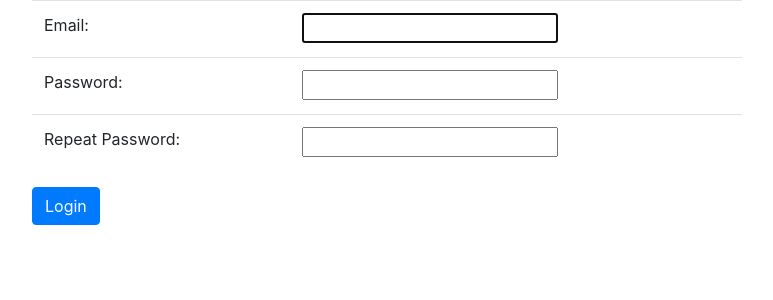
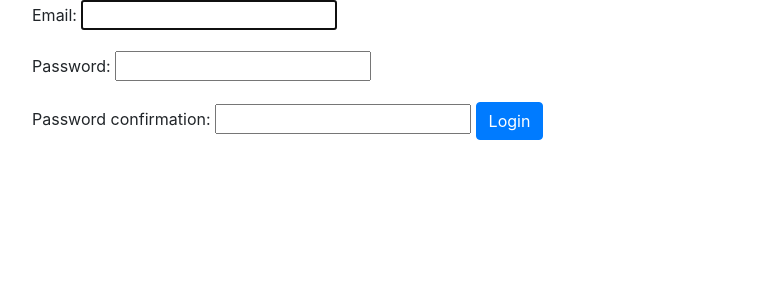
Before and after one commit to Xarenn/e-ogloszenia, a Django app: page /register/ in a window 1280 px wide. Shown: the part 56-356 px from the top of the page, without its empty margins (68-841 px from the left). Run offline with Django 3.2, Linux system fonts and the light colour scheme; some libraries are stand-ins or nearby versions.

Commit message:
corrections

```diff
--- a/adsite/security/models.py
+++ b/adsite/security/models.py
@@ -7,7 +7,7 @@ from datetime import date
 from .managers import UserManager
 
 class User(AbstractBaseUser, PermissionsMixin):
-    email = models.EmailField(max_length=60, unique=True)
+    email = models.EmailField(max_length=255, unique=True)
     is_staff = models.BooleanField(
         _('staff status'),
         default=False,
--- a/adsite/security/register_form.py
+++ b/adsite/security/register_form.py
@@ -4,7 +4,7 @@ from django.contrib.auth.forms import UserCreationForm
 from .models import User
 
 class RegisterForm(UserCreationForm):
-    email = forms.EmailField(max_length=100)
+    email = forms.EmailField(max_length=255)
 
     class Meta:
         model = User
--- a/adsite/security/views.py
+++ b/adsite/security/views.py
@@ -23,7 +23,6 @@ def register_view(request):
             # Future
             current_site = get_current_site(request)
             mail_subject = 'Activate your account'
-            print(urlsafe_base64_encode(force_bytes(user.pk)))
             message = render_to_string('registration/email_acc.html', {
                 'user': user,
                 'domain': current_site.domain,
--- a/adsite/templates/registration/register.html
+++ b/adsite/templates/registration/register.html
@@ -2,42 +2,23 @@
 
 
 {% block title %}
-    <title>Register</title>
+<title>Register</title>
 {% endblock title %}
 
 
 {% block body %}
 <div id="content-container" class="container p-none">
-  <div class="lgn-container col-lg-8">
-      <form id="login-form" method="post"
-            action="{% url 'register' %}">
-          {% csrf_token %}
-          <table class="table">
-            <tr class="wrapper">
-                <td><label for="{{form.email.id_for_label}}">Email: </label></td>
-                <td>{{form.email}}</td>
-            </tr>
-            <tr class="wrapper">
-                {{form.password1.errors}}
-                <td><label for="{{form.password1.id_for_label}}">Password: </label></td>
-                <td>{{form.password1}}</td>
-            </tr>
-            <tr class="wrapper">
-                {{form.password2.errors}}
-                <td><label for="{{form.password2.id_for_label}}">Repeat Password: </label></td>
-                <td>{{form.password2}}</td>
-            </tr>
-          </table>
-          {% if form.errors %}
-              <p class=" label label-danger">
-                  Not this time my friend
-              </p>
-          {% endif %}
-
-          <input type="submit" value="Login"
-                 class="btn btn-primary pull-right" />
-          <input type="hidden" name="next" value="{{ next }}" />
-      </form>
-  </div>
+    <div class="lgn-container col-lg-8">
+        <form id="login-form" method="post" action="/register/">
+            {% csrf_token %}
+            <p><label for="id_email">Email:</label> <input type="email" name="email" maxlength="255" autofocus=""
+                    required="" id="id_email"></p>
+            <p><label for="id_password1">Password:</label> <input type="password" name="password1" required=""
+                    id="id_password1"> <span class="helptext"></span></p>
+            <p><label for="id_password2">Password confirmation:</label> <input type="password" name="password2"
+                    required="" id="id_password2">
+            <input type="submit" value="Login" class="btn btn-primary pull-right">
+        </form>
+    </div>
 </div>
 {% endblock body %}
```
Also changed, not shown: adsite/security/migrations/0005_auto_20190524_1341.py (added).
